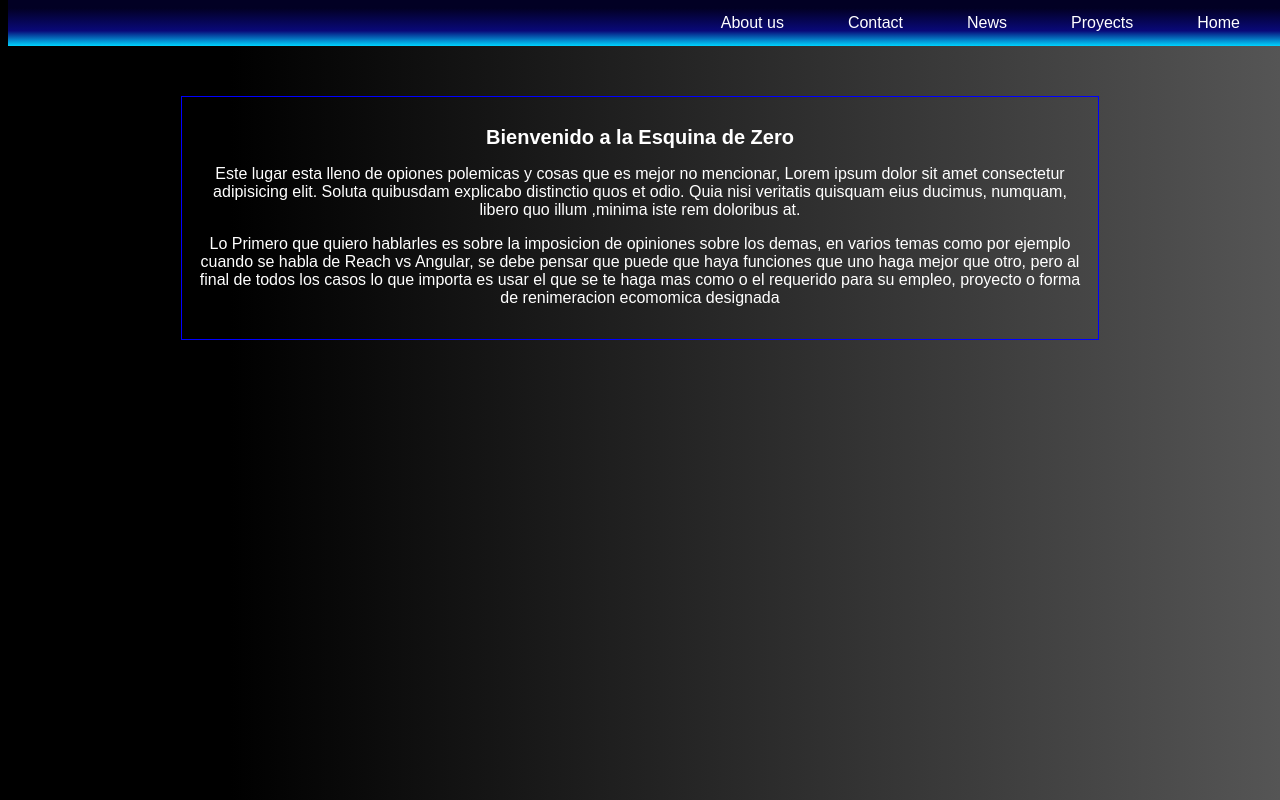
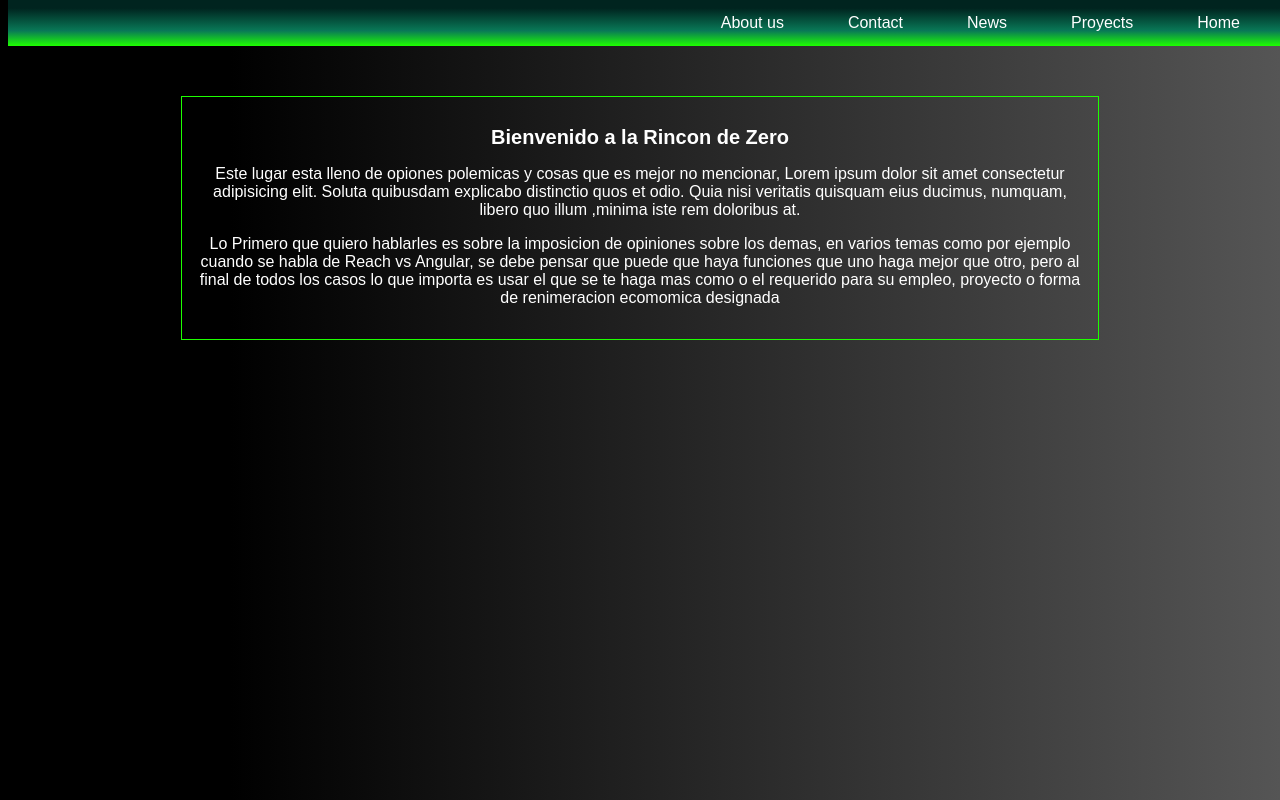
Before and after one commit to ZeroBl21/hyperblog, a plain HTML site: page index.html in a window 1280 px wide. Drawn offline with Linux system fonts and the light colour scheme.

Commit message:
Cambio de esquema de colores de la pagina, de azul a verde

```diff
--- a/css/estilo.css
+++ b/css/estilo.css
@@ -10,7 +10,7 @@ body{
     margin: 0;
     padding: 0;
     overflow: hidden;
-    background: linear-gradient(180deg, rgba(2,0,36,1) 18%, rgba(9,9,121,1) 67%, rgba(0,212,255,1) 100%);
+    background: linear-gradient(180deg, rgb(0, 36, 31) 18%, rgb(9, 121, 87) 67%, rgb(30, 255, 0) 100%);
     position: fixed;
     top: 0;
     width: 100vw;
@@ -33,7 +33,7 @@ main{
     margin: 6em auto;
     width: 70%;
     padding: 1em;
-    border: 1px solid blue;
+    border: 1px solid rgb(30, 255, 0);
 }
 
 main h1{
--- a/index.html
+++ b/index.html
@@ -26,7 +26,7 @@
 
     <main>
 
-        <h1>Bienvenido a la Esquina de Zero</h1>
+        <h1>Bienvenido a la Rincon de Zero</h1>
 
         <p>Este lugar esta lleno de opiones polemicas
         y cosas que es mejor no mencionar, Lorem ipsum
```
